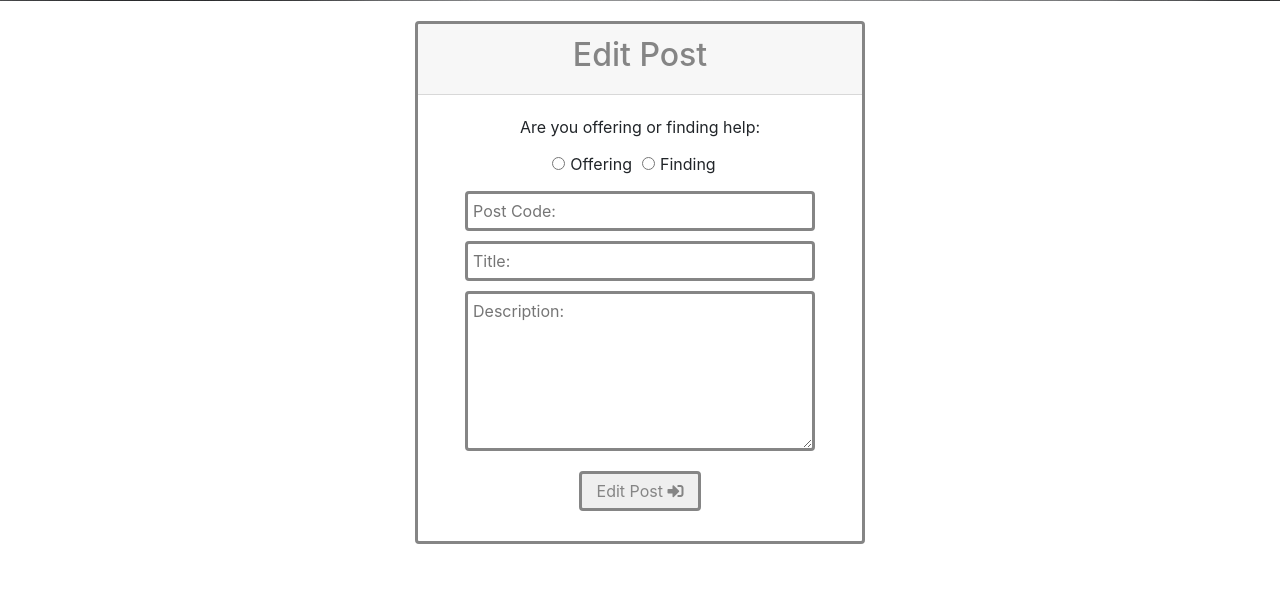
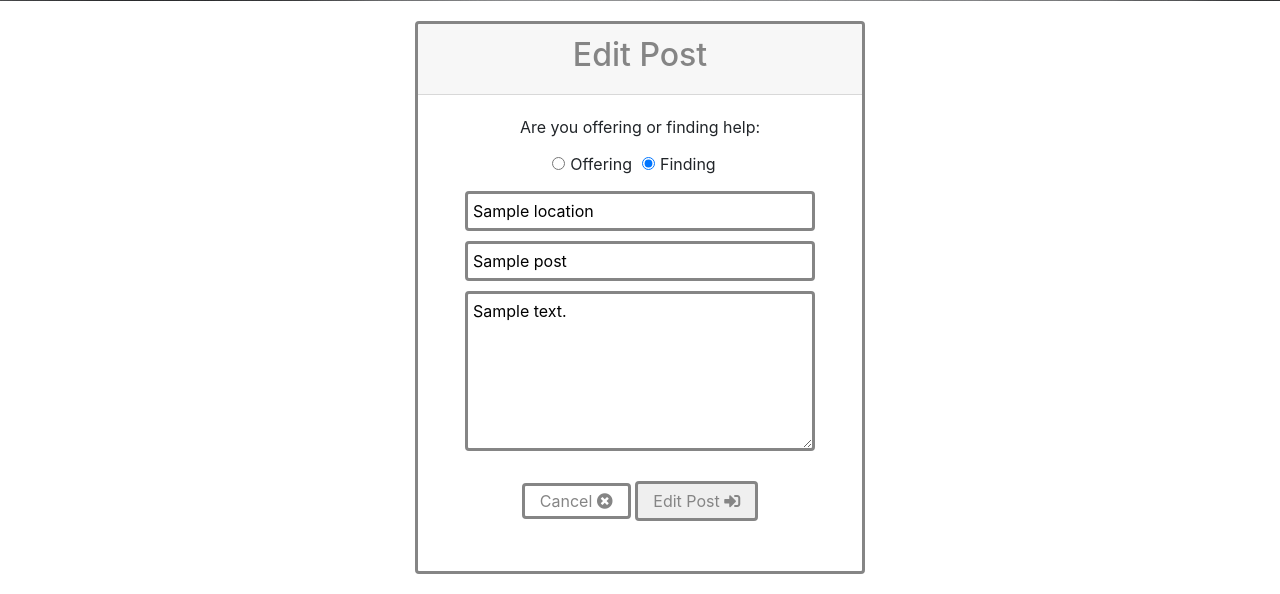
Before and after one commit to raniamarhoni/CovidHelp, a Flask app: template templates/edit_post.html in a window 1280 px wide. Shown: the part 559-1153 px from the top of the page. Before the commit the page ends 1103 px from the top, so only its background shows below. Run offline with Flask 2, Linux system fonts and the light colour scheme; the template is opened without the code that fills it: most values are stand-ins (such as "Sample title", 1, 10 or a date in 2020); some libraries are stand-ins or nearby versions.

Commit message:
add data into edit post form

```diff
--- a/templates/edit_post.html
+++ b/templates/edit_post.html
@@ -1,6 +1,6 @@
 <!DOCTYPE html>
 {% extends "base.html" %} {% block title %}
-<title>Add a post</title>
+<title>Edit post</title>
 {% endblock %} {% block content %}
 
 <div class="row">
@@ -18,19 +18,34 @@
       <div class="card-body">
         <form class="form-format" method="POST" action="{{url_for('edit_post', post_id=post._id) }}">
             <label class="radio-form-label">Are you offering or finding help: </label>
+            {% if post.type_of_help == 'offering' %}
+            <div class="form-check-inline">
+                <label class="form-check-label">
+                    <input type="radio" class="form-check-input" name="type_of_help" value="offering" checked>Offering
+                </label>
+                <label class="form-check-label">
+                    <input type="radio" class="form-check-input" name="type_of_help" value="finding">Finding
+                </label>
+            </div>
+            {% else %}
             <div class="form-check-inline">
                 <label class="form-check-label">
                     <input type="radio" class="form-check-input" name="type_of_help" value="offering">Offering
                 </label>
                 <label class="form-check-label">
-                    <input type="radio" class="form-check-input" name="type_of_help" value="finding">Finding
+                    <input type="radio" class="form-check-input" name="type_of_help" value="finding" checked>Finding
                 </label>
             </div>
+            {% endif %}
 
-            <input id="location" name="location" type="text" placeholder="Post Code:" class="validate form-input" />
-            <input id="title" name="title" type="text" placeholder="Title:" class="validate form-input" required/>
-            <textarea class="form-input" name="description" rows="6" placeholder="Description:" required></textarea>
+
+            <input id="location" name="location" type="text" placeholder="Post Code:" value="{{ post.location }}" class="validate form-input" />
+            <input id="title" name="title" type="text" placeholder="Title:" class="validate form-input" value="{{ post.title }}" required/>
+            <textarea class="form-input" name="description" rows="6" placeholder="Description:" required>{{- post.description -}}</textarea>
+            <div class="button-section-mid">
+            <a href="{{url_for('manage_posts', username=session['user']) }}" class="form-submit">Cancel <i class="fas fa-times-circle"></i></a>
             <button type="submit" class="form-submit">Edit Post <i class="fas fa-sign-in-alt"></i></button>
+            </div>
 
         </form>
       </div>
```
